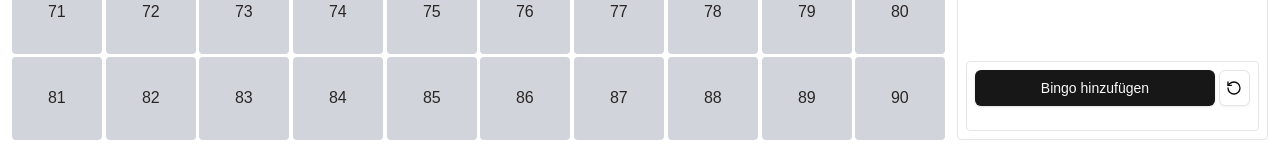
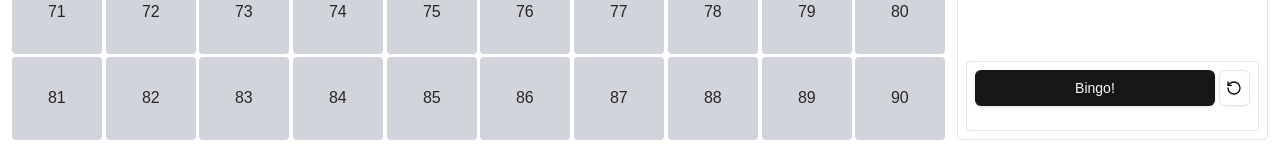
Before and after one commit to GerritHillebrecht/bingo, a Next.js app: page /game in a window 1280 px wide. Shown: the part 648-797 px from the top of the page. Built offline with nearby package versions, Linux system fonts and the light colour scheme; no server answers.

Commit message:
Updated button text

```diff
--- a/app/game/page.tsx
+++ b/app/game/page.tsx
@@ -209,7 +209,7 @@ export default function GamePage() {
               <div className="flex items-center w-full gap-1">
                 <Dialog>
                   <DialogTrigger asChild>
-                    <Button className="w-full">Bingo hinzufügen</Button>
+                    <Button className="w-full">Bingo!</Button>
                   </DialogTrigger>
                   <DialogContent className="sm:max-w-[425px]">
                     <DialogHeader>
```
